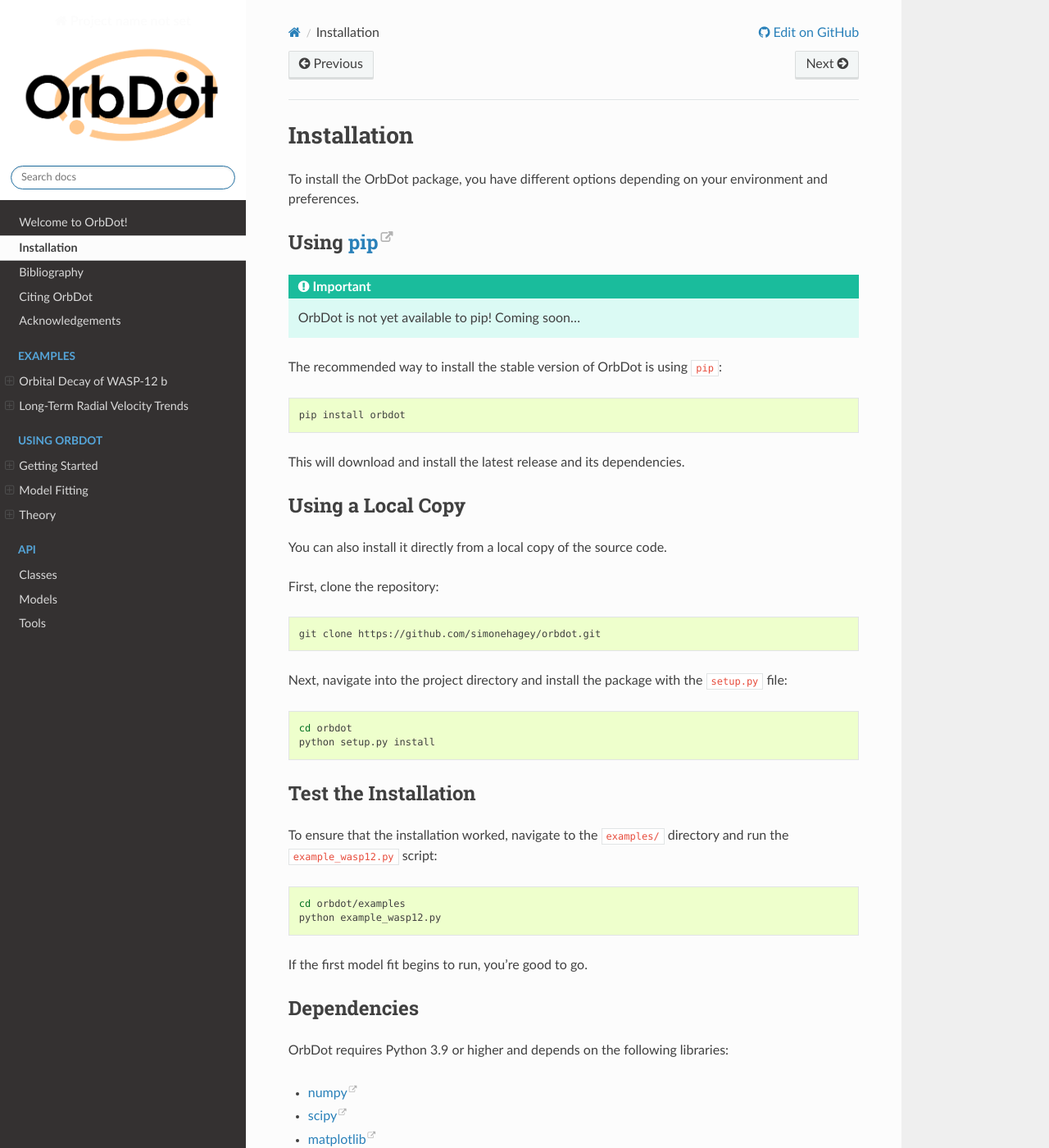
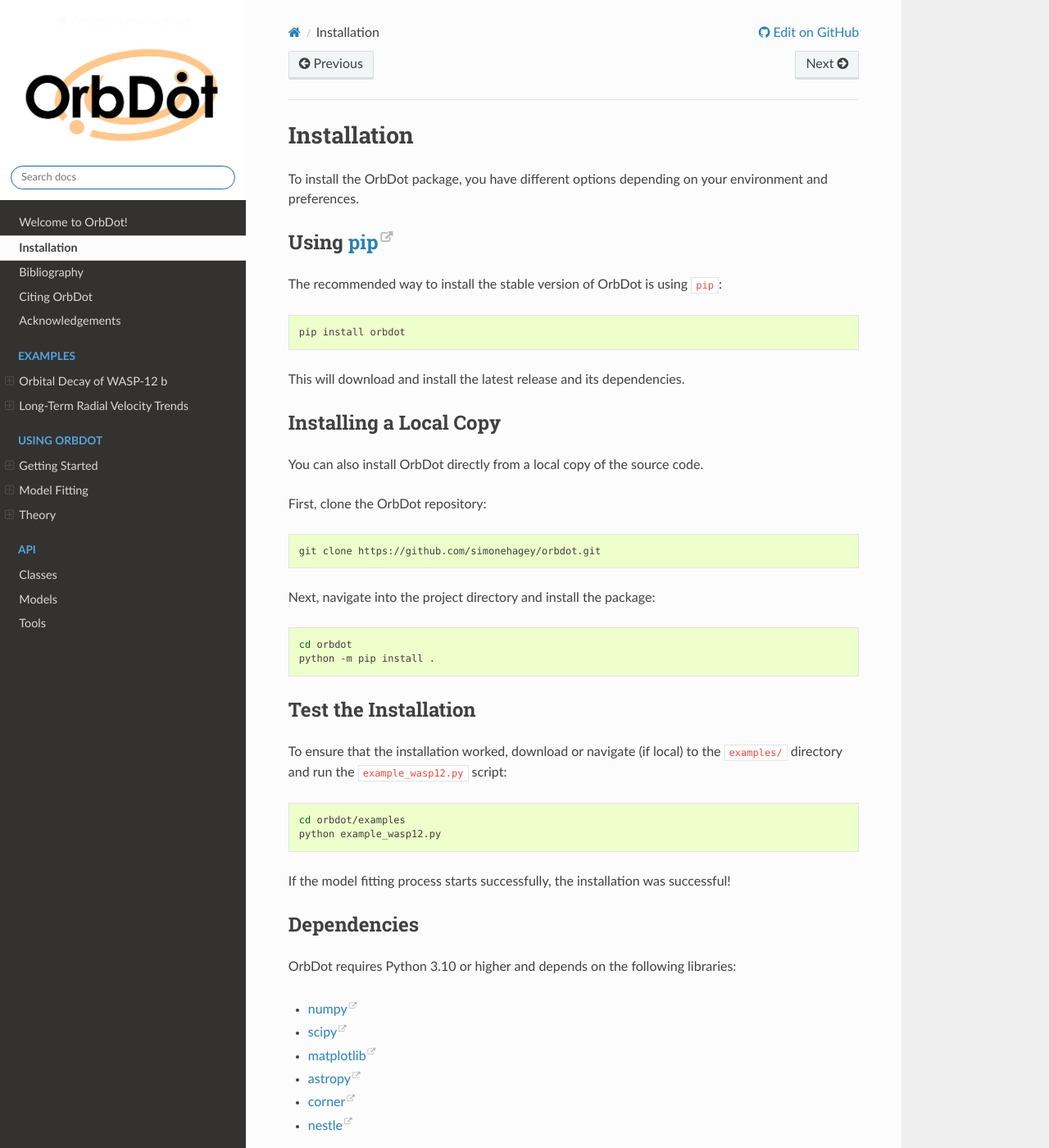
Before and after one commit to simonehagey/orbdot, a Sphinx documentation site: the page built from docs/source/installation.rst, in a window 1280 px wide and 1400 px high. Shown: the whole window at 82% size. Built offline with Sphinx 7.4.7 and the Read the Docs theme 3.1.0, drawn with Linux system fonts in a browser that asks for light colours; some of the changed text lies outside the part shown.

Commit message:
Update installation instructions and README

```diff
--- a/docs/source/installation.rst
+++ b/docs/source/installation.rst
@@ -8,10 +8,6 @@
 
 Using `pip <http://www.pip-installer.org/>`_
 --------------------------------------------
-
-.. important::
-    OrbDot is not yet available to pip! Coming soon...
-
 The recommended way to install the stable version of OrbDot is using ``pip``:
 
 .. code-block:: bash
@@ -20,51 +16,51 @@
 
 This will download and install the latest release and its dependencies.
 
-Using a Local Copy
-------------------
-You can also install it directly from a local copy of the source code.
+Installing a Local Copy
+-----------------------
+You can also install OrbDot directly from a local copy of the source code.
 
-First, clone the repository:
+First, clone the OrbDot repository:
 
 .. code-block:: bash
 
     git clone https://github.com/simonehagey/orbdot.git
 
-Next, navigate into the project directory and install the package with the ``setup.py`` file:
+Next, navigate into the project directory and install the package:
 
 .. code-block:: bash
 
     cd orbdot
-    python setup.py install
+    python -m pip install .
 
 Test the Installation
 ---------------------
-To ensure that the installation worked, navigate to the ``examples/`` directory and run the ``example_wasp12.py`` script:
+To ensure that the installation worked, download or navigate (if local) to the ``examples/`` directory and run the ``example_wasp12.py`` script:
 
 .. code-block:: bash
 
     cd orbdot/examples
     python example_wasp12.py
 
-If the first model fit begins to run, you're good to go.
+If the model fitting process starts successfully, the installation was successful!
 
 Dependencies
 ------------
-OrbDot requires Python 3.9 or higher and depends on the following libraries:
+OrbDot requires Python 3.10 or higher and depends on the following libraries:
 
 - `numpy <https://github.com/numpy/numpy>`_
 - `scipy <https://github.com/scipy/scipy>`_
 - `matplotlib <https://github.com/matplotlib/matplotlib>`_
 - `astropy <https://github.com/astropy/astropy>`_
 - `corner <https://github.com/dfm/corner.py>`_
+- `nestle <https://github.com/kbarbary/nestle>`_
 
-and one of:
+and optionally:
 
-- `Nestle <https://github.com/kbarbary/nestle>`_ by Kyle Barbary.
 - `PyMultiNest <https://github.com/JohannesBuchner/PyMultiNest>`_ by Johannes Buchner, a Python interface
   for `MultiNest <https://github.com/JohannesBuchner/MultiNest>`_.
 
 .. note::
     When using the nested sampling methods the user may choose between two packages: Nestle and PyMultiNest. The latter is generally faster and more robust, but it can be tricky to install, and thus it is not a requirement to use this code.
 
-    Nestle is included in the ``requirements.txt`` file and will be installed automatically. In order to use PyMultiNest, you will have to follow their installation instructions `here <https://johannesbuchner.github.io/PyMultiNest/install.html>`_.
+    Nestle is included in the ``requirements.txt`` file and will be installed automatically. In order to use PyMultiNest, you will have to follow their installation instructions `here <https://johannesbuchner.github.io/PyMultiNest/install.html>`_ after setting up OrbDot.
--- a/docs/source/references.bib
+++ b/docs/source/references.bib
@@ -116,7 +116,6 @@
         title = "{A Revision of the Ephemeris-Curve Equations for Eclipsing Binaries with Apsidal Motion}",
       journal = {Astrophysics and Space Science},
          year = 1995,
-        month = apr,
        volume = {226},
        number = {1},
         pages = {99-107},
@@ -135,7 +134,6 @@
 	journal = {Icarus},
 	author = {Goldreich, Peter and Soter, Steven},
 	year = {1966},
-	note = {Publisher: Elsevier Inc},
 	pages = {375--389},
 }
 
@@ -324,6 +322,6 @@
         month = jun,
        volume = {99},
         pages = {126-140},
-       adsurl = {https://ui.adsabs.harvard.edu/abs/1981A&A....99..126H},
+          url = {https://ui.adsabs.harvard.edu/abs/1981A&A....99..126H},
       adsnote = {Provided by the SAO/NASA Astrophysics Data System}
 }
```
Also changed, not shown: README.rst (+6 -6 lines), 1 other file.
